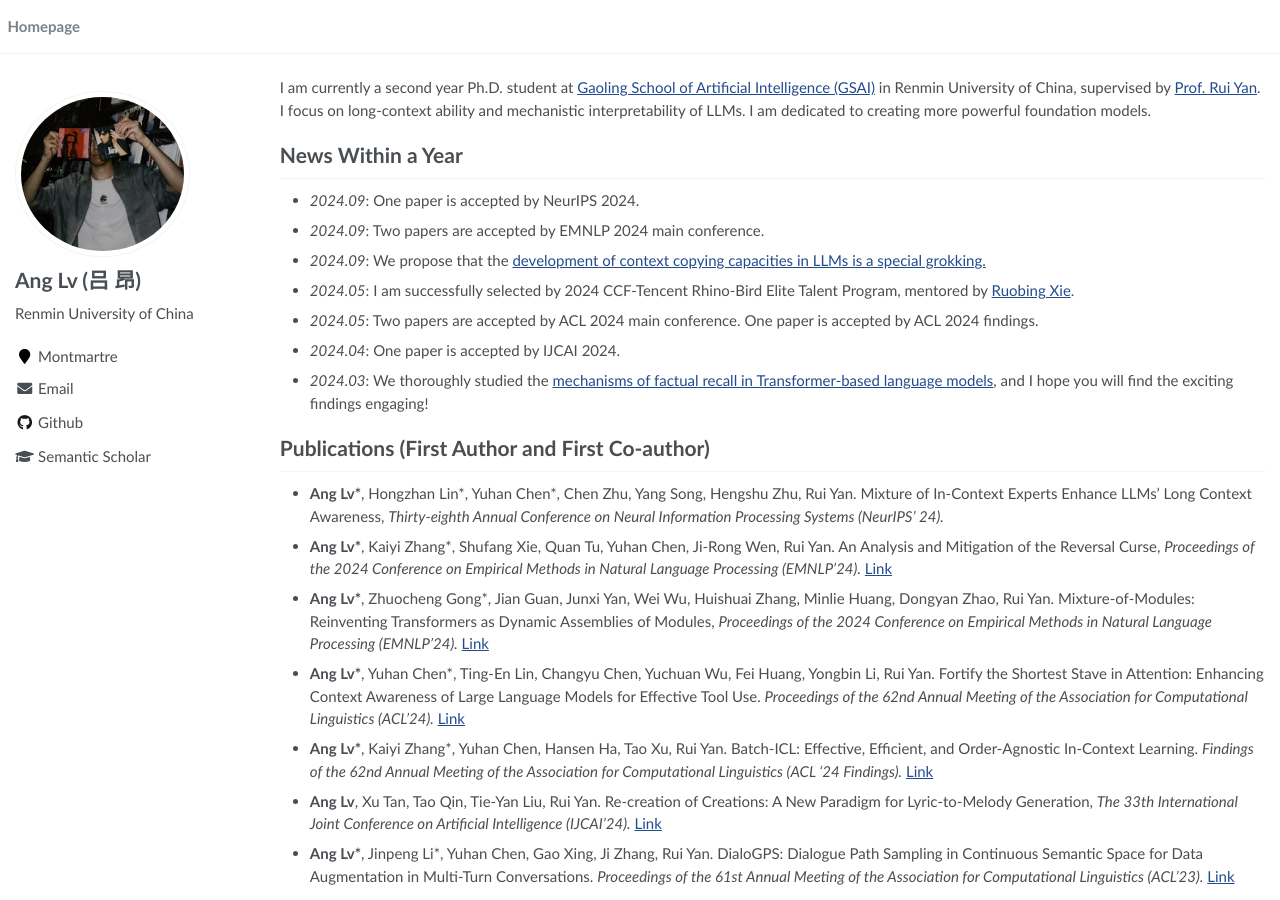
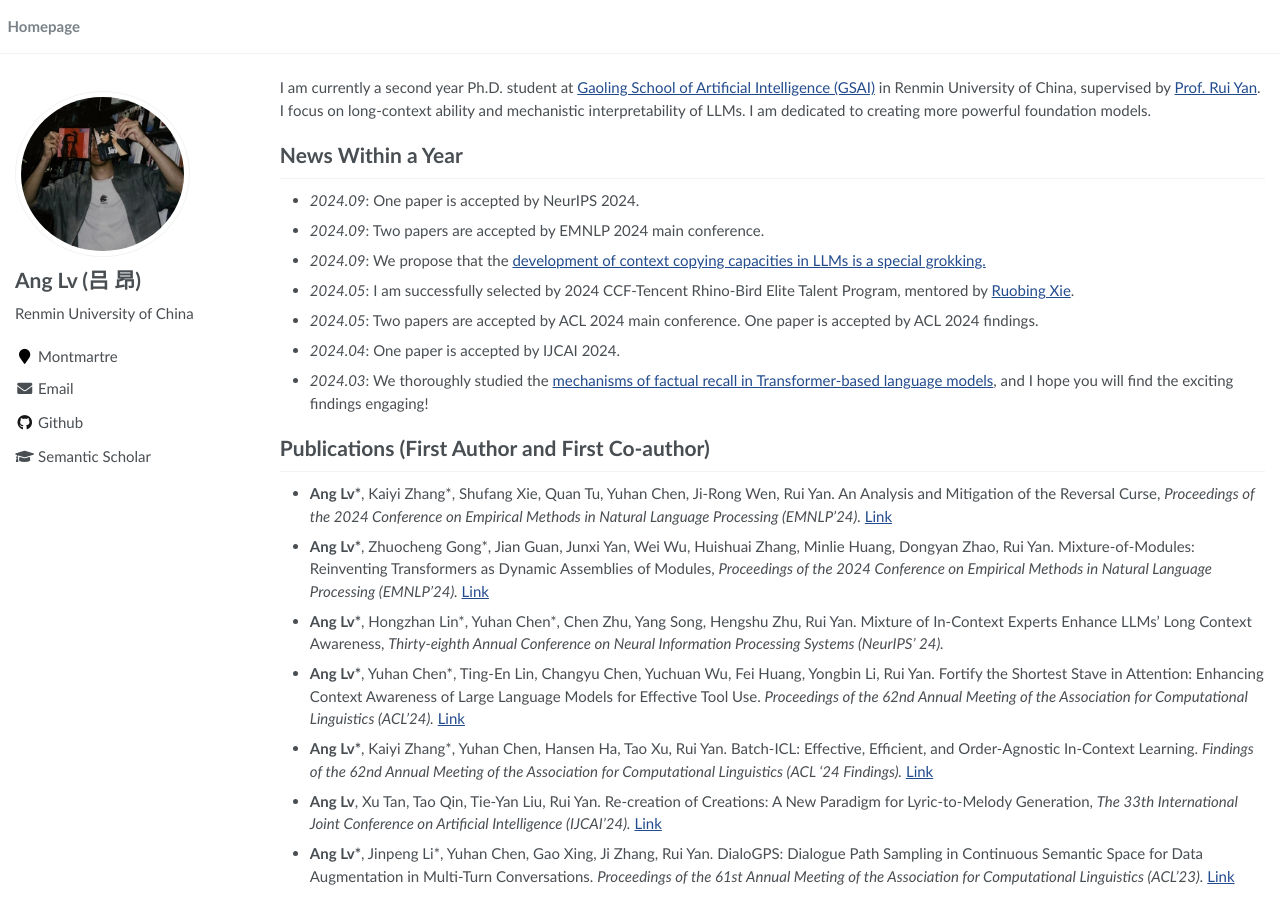
Before and after one commit to trestad/trestad.github.io, a Jekyll site: the page built from _pages/about.md, in a window 1280 px wide and 900 px high. Built offline with Jekyll 4.4.1, drawn with Linux system fonts in a browser that asks for light colours; part of the change alters nothing that is shown.

```diff
--- a/_pages/about.md
+++ b/_pages/about.md
@@ -30,18 +30,18 @@ I am currently a second year Ph.D. student at [Gaoling School of Artificial Inte
 
 # Publications (First Author and First Co-author)
 
-- **Ang Lv\***, Hongzhan Lin\*, Yuhan Chen\*, Chen Zhu, Yang Song, Hengshu Zhu, Rui Yan. Mixture of In-Context Experts
-Enhance LLMs’ Long Context Awareness, *Thirty-eighth Annual Conference on Neural Information Processing Systems (NeurIPS' 24).*
-
 - **Ang Lv\***, Kaiyi Zhang\*, Shufang Xie, Quan Tu, Yuhan Chen, Ji-Rong Wen, Rui Yan. An Analysis and Mitigation of the Reversal Curse, *Proceedings of the 2024 Conference on Empirical Methods in Natural Language Processing (EMNLP'24).* [Link](https://arxiv.org/abs/2311.07468)
 
 - **Ang Lv\***, Zhuocheng Gong\*, Jian Guan, Junxi Yan, Wei Wu, Huishuai Zhang, Minlie Huang, Dongyan Zhao, Rui Yan. Mixture-of-Modules: Reinventing Transformers as Dynamic Assemblies of Modules, *Proceedings of the 2024 Conference on Empirical Methods in Natural Language Processing (EMNLP'24).* [Link](https://arxiv.org/pdf/2407.06677)
+
+- **Ang Lv\***, Hongzhan Lin\*, Yuhan Chen\*, Chen Zhu, Yang Song, Hengshu Zhu, Rui Yan. Mixture of In-Context Experts
+Enhance LLMs’ Long Context Awareness, *Thirty-eighth Annual Conference on Neural Information Processing Systems (NeurIPS' 24).*
 
 - **Ang Lv\***, Yuhan Chen\*, Ting-En Lin, Changyu Chen, Yuchuan Wu, Fei Huang, Yongbin Li, Rui Yan. Fortify the Shortest Stave in Attention: Enhancing Context Awareness of Large Language Models for Effective Tool Use. *Proceedings of the 62nd Annual Meeting of the Association for Computational Linguistics (ACL'24).* [Link](https://arxiv.org/abs/2312.04455)
 
 - **Ang Lv\***, Kaiyi Zhang\*, Yuhan Chen, Hansen Ha, Tao Xu, Rui Yan. Batch-ICL: Effective, Efficient, and Order-Agnostic In-Context Learning. *Findings of the 62nd Annual Meeting of the Association for Computational Linguistics (ACL '24 Findings).* [Link](https://arxiv.org/abs/2401.06469)
 
-- **Ang Lv**, Xu Tan, Tao Qin, Tie-Yan Liu, Rui Yan. Re-creation of Creations: A New Paradigm for Lyric-to-Melody Generation, *The 33th International Joint Conference on Artificial Intelligence (IJCAI'24).* [Link](https://arxiv.org/abs/2208.05697)
+- **Ang Lv**, Xu Tan, Tao Qin, Tie-Yan Liu, Rui Yan. Re-creation of Creations: A New Paradigm for Lyric-to-Melody Generation, *The 33th International Joint Conference on Artificial Intelligence (IJCAI'24).* [Link](https://www.ijcai.org/proceedings/2024/0853.pdf)
 
 - **Ang Lv\***, Jinpeng Li\*, Yuhan Chen, Gao Xing, Ji Zhang, Rui Yan. DialoGPS: Dialogue Path Sampling in Continuous Semantic Space for Data Augmentation in Multi-Turn Conversations. *Proceedings of the 61st Annual Meeting of the Association for Computational Linguistics (ACL'23).* [Link](https://aclanthology.org/2023.acl-long.70/)
 
```
